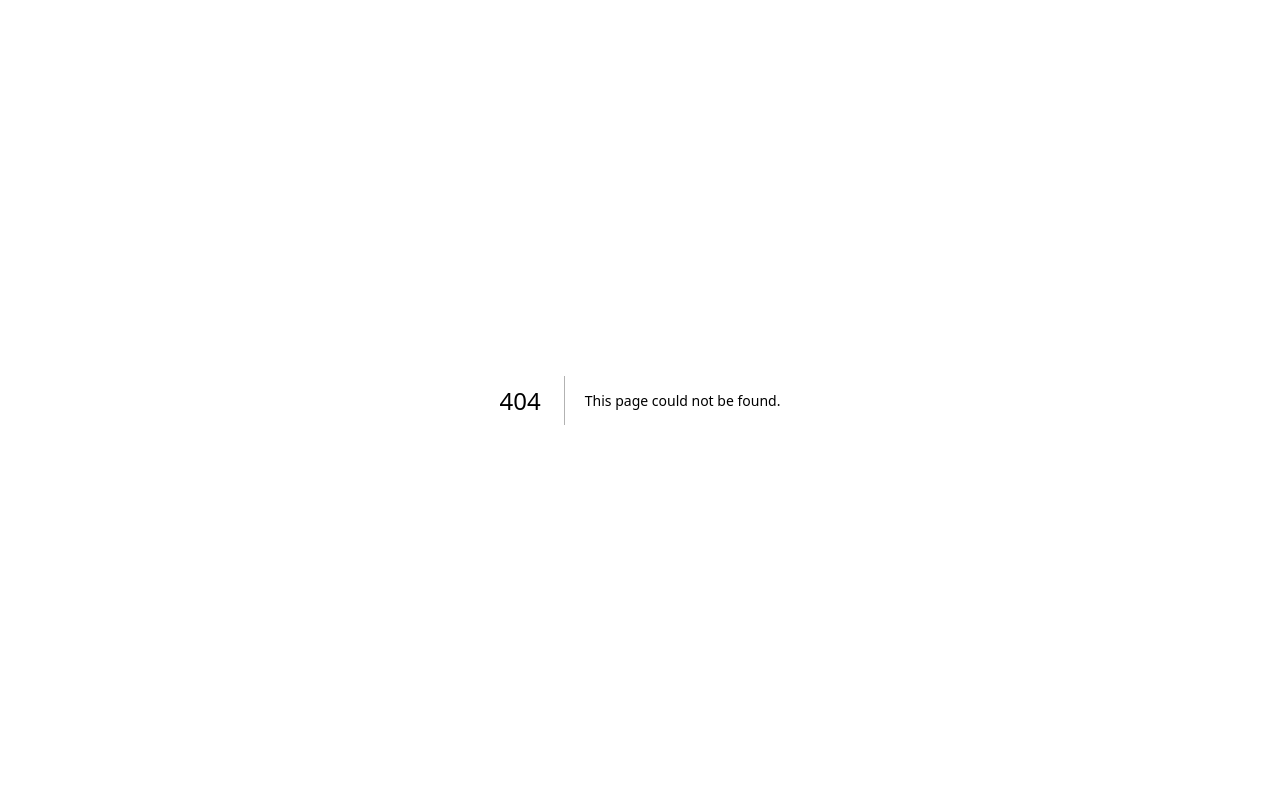
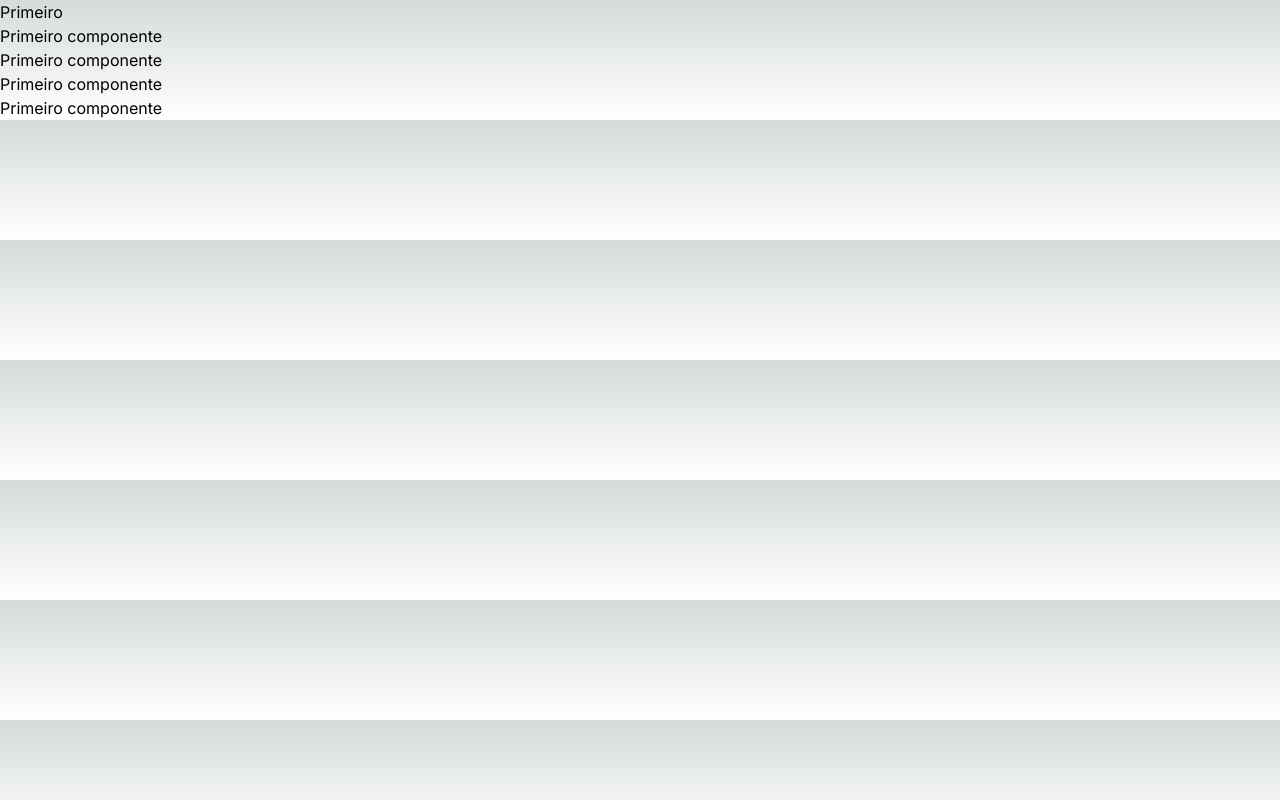
Before and after one commit to Joaovcarvalho23/Tutorial_Nextjs_Cod3r, a Next.js app in the folder app-inicial/: page /basicos/primeiro in a window 1280 px wide. Before the commit this address had no page. Built offline with nearby package versions, Linux system fonts and the light colour scheme.

Commit message:
fazendo testes com as pastas de paginas

```diff
--- /dev/null
+++ b/app-inicial/src/app/basicos/caixa/page.tsx
@@ -0,0 +1,12 @@
+import Caixa from "@/components/basicos/Caixa";
+
+export default function PaginaCaixa () {
+    return (
+        <div>
+            Segue abaixo os componetes de caixa:
+            <Caixa/>
+            <Caixa/>
+            <Caixa/>
+        </div>
+    )
+}
--- /dev/null
+++ b/app-inicial/src/app/basicos/primeiro/page.tsx
@@ -0,0 +1,15 @@
+import Primeiro from "@/components/basicos/Primeiro";
+
+
+export default function PrimeiraPagina () {
+    return (
+        <div>
+            Primeiro
+            <Primeiro/>
+            <Primeiro/>
+            <Primeiro/>
+            <Primeiro/>
+        </div>
+
+    )
+}
--- /dev/null
+++ b/app-inicial/src/app/telaTeste/page.tsx
@@ -0,0 +1,3 @@
+export default function testando (){
+    return "Testando 1234"
+}
--- /dev/null
+++ b/app-inicial/src/components/basicos/Caixa.tsx
@@ -0,0 +1,7 @@
+export default function Caixa () {
+    return (
+        <div>
+            Caixa
+        </div>
+    )
+}
--- /dev/null
+++ b/app-inicial/src/components/basicos/Primeiro.tsx
@@ -0,0 +1,7 @@
+export default function Primeiro () {
+    return (
+        <div>
+            Primeiro componente
+        </div>
+    )
+}
```
Also changed, not shown: app-inicial/src/instrucoes.md (added, +3 -0 lines).
